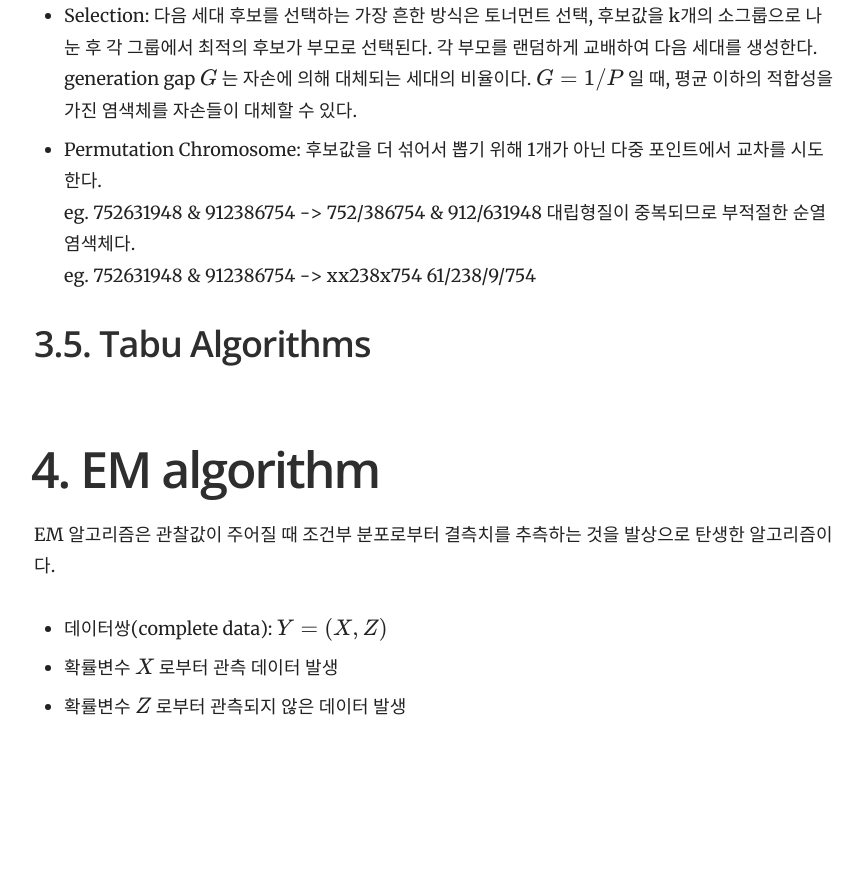
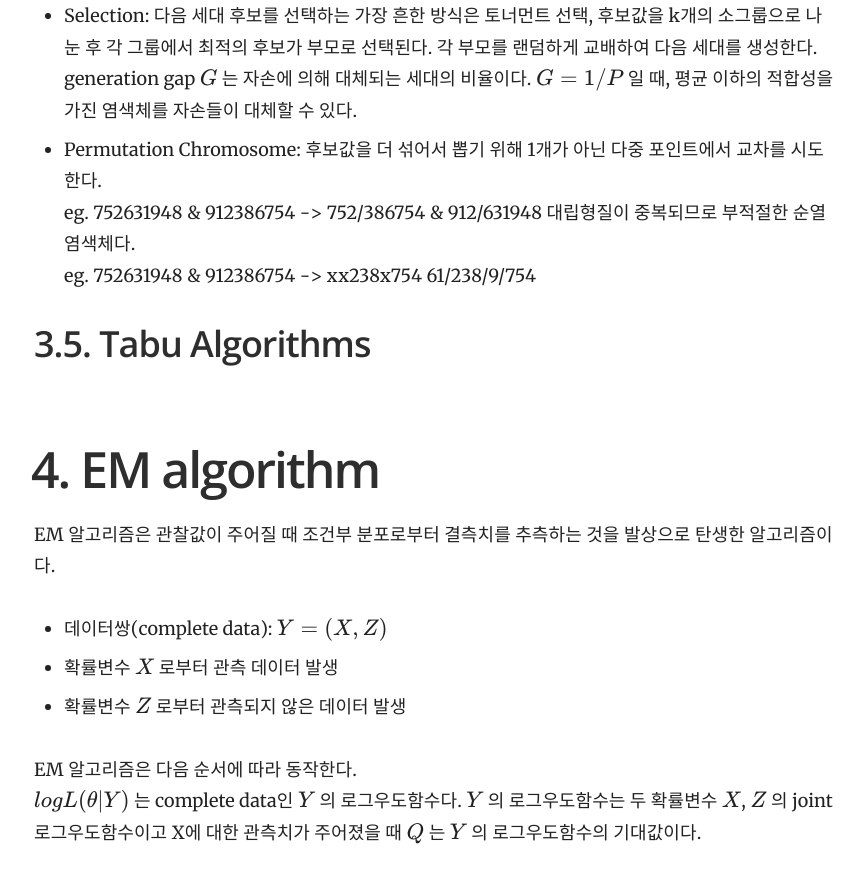
Before and after one commit to yrk3434/yrk3434.github.io, a Jekyll site: the page built from _docs/Theory/Computational Statistics_Optimization.md, in a window 1280 px wide and 900 px high, scrolled down 13851 px. Shown: the top 883 px of the window, without its empty margins (356-1219 px from the left). Built offline with Jekyll 4.4.1, drawn with Linux system fonts in a browser that asks for light colours; formulas are drawn with MathJax 3; before the commit the page ends 14625 px from its top, so only the background shows below that.

Commit message:
Update Computational Statistics_Optimization.md

```diff
--- a/_docs/Theory/Computational Statistics_Optimization.md
+++ b/_docs/Theory/Computational Statistics_Optimization.md
@@ -406,3 +406,8 @@ EM 알고리즘은 관찰값이 주어질 때 조건부 분포로부터 결측
 - 데이터쌍(complete data): $ Y=(X, Z) $
 - 확률변수 $ X $ 로부터 관측 데이터 발생
 - 확률변수 $ Z $ 로부터 관측되지 않은 데이터 발생
+
+EM 알고리즘은 다음 순서에 따라 동작한다. <br/>
+$ log L(\theta|Y) $ 는 complete data인 $ Y $ 의 로그우도함수다.
+$ Y $ 의 로그우도함수는 두 확률변수 $ X $, $ Z $ 의 joint 로그우도함수이고 X에 대한 관측치가 주어졌을 때
+$ Q $ 는 $ Y $ 의 로그우도함수의 기대값이다.
```
